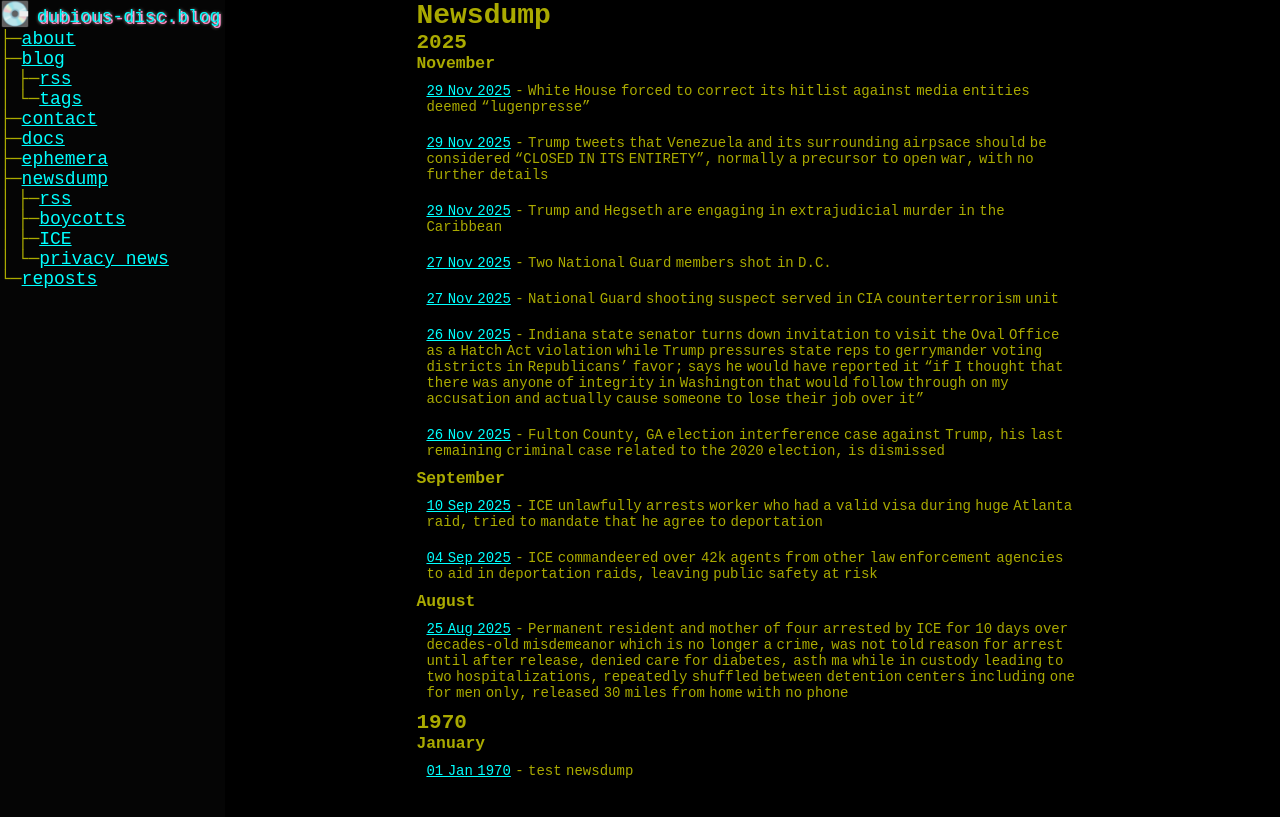
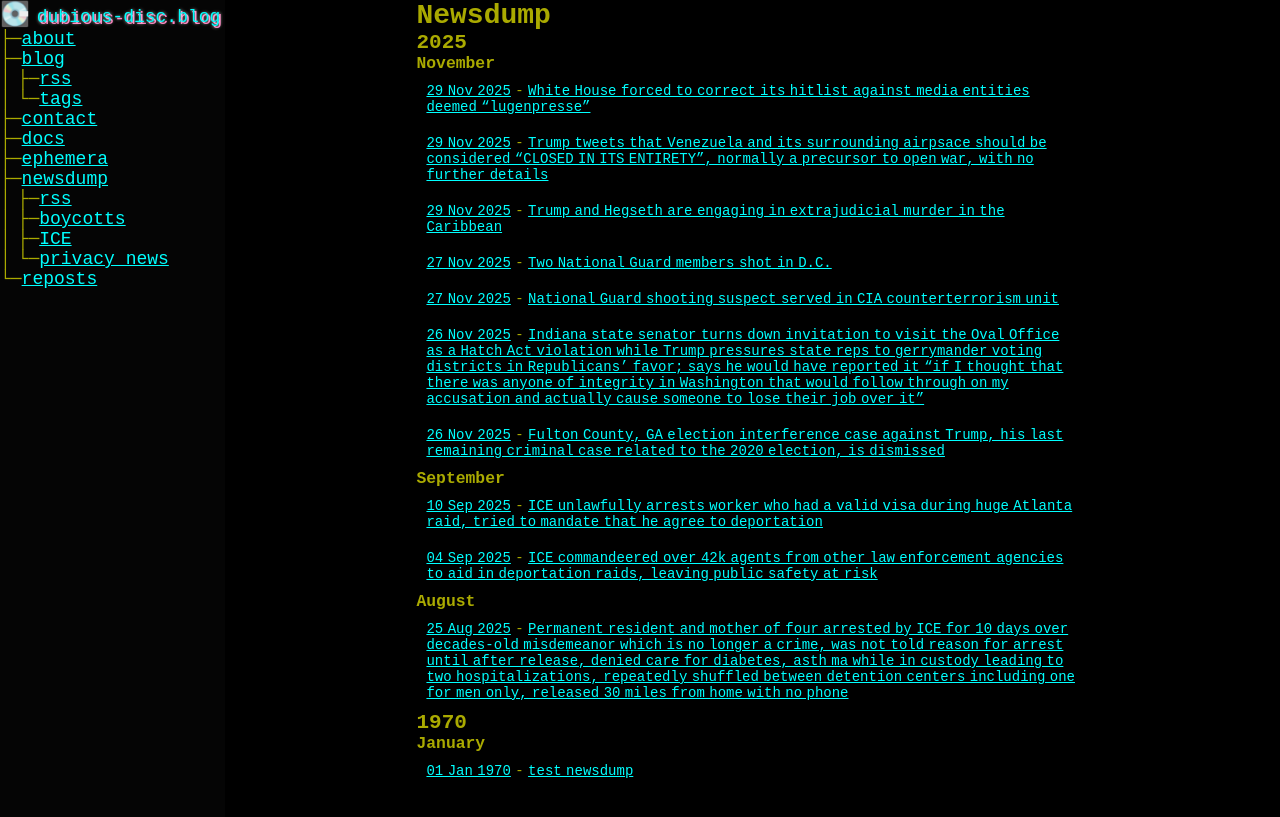
Before and after one commit to paranoid-porygon/paranoid-porygon.github.io, a Jekyll site: the page built from _pages/newsdump/newsdump.markdown, in a window 1280 px wide. Shown: the top 817 px of the page. Built offline with Jekyll 4.4.1, drawn with Linux system fonts in a browser that asks for light colours.

Commit message:
changed newsdump include

```diff
--- a/_includes/newspost.html
+++ b/_includes/newspost.html
@@ -1 +1 @@
-<a href="{{ include.post.dest }}" target="_blank" rel="noopener noreferrer">{{ include.post.date | date_to_string }}</a> - {{ include.post.title }}
+<a href='/newsdump#{{ include.post.date | date: "%Y-%B" }}'>{{ include.post.date | date_to_string }}</a> - <a href="{{ include.post.dest }}" target="_blank" rel="noopener noreferrer">{{ include.post.title }}</a>
--- a/_pages/newsdump/newsdump.markdown
+++ b/_pages/newsdump/newsdump.markdown
@@ -17,11 +17,11 @@ permalink: /newsdump
   {% assign currentyear = post.date | date: "%Y" %}
   {% assign currentmonth = post.date | date: "%B" %}
   {% if currentyear != year %}
-<h2>{{ currentyear}}</h2>
+<h2 id="{{ currentyear }}">{{ currentyear}}</h2>
     {% assign year = currentyear %}
   {% endif %}
   {% if currentmonth != month %}
-<h3>{{ currentmonth }}</h3>
+<h3 id="{{ currentyear }}-{{ currentmonth }}">{{ currentmonth }}</h3>
     {% assign month = currentmonth %}
   {% endif %}
 {% include newspost.html post=post %}
```
